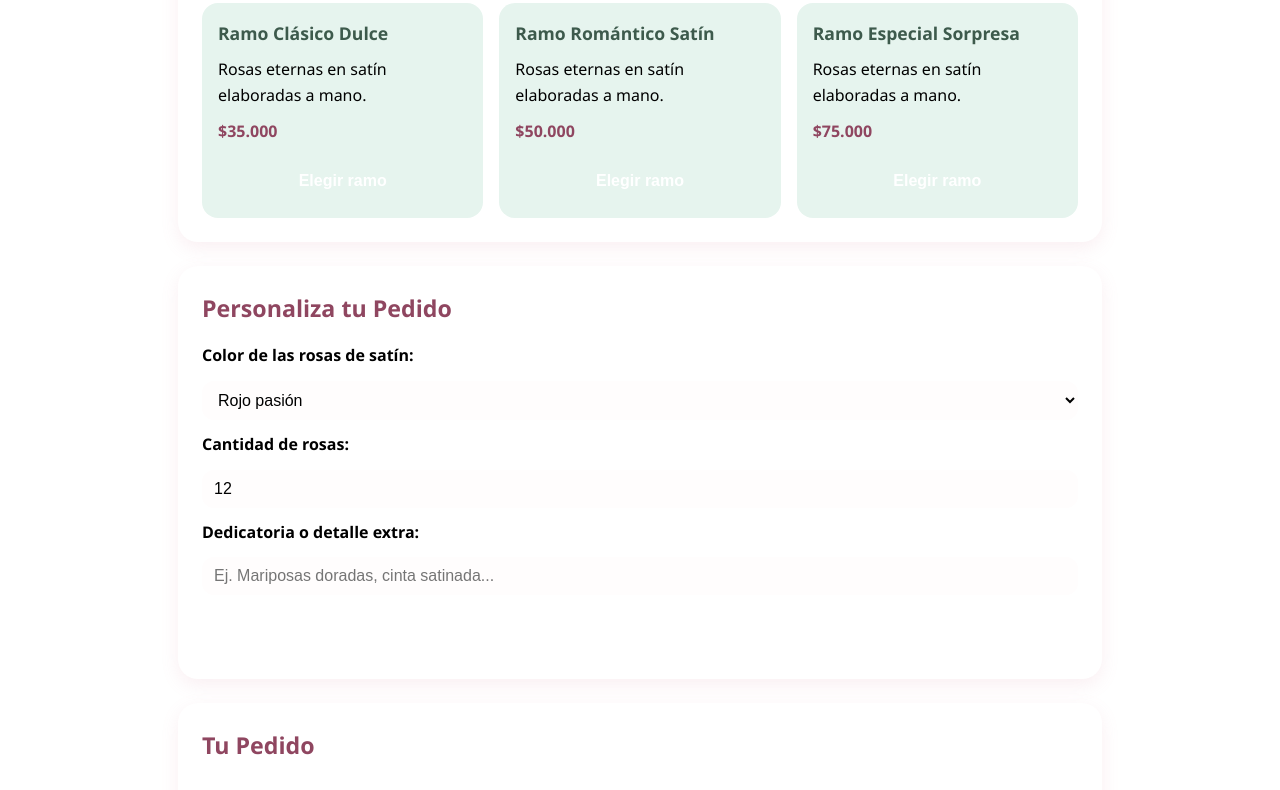
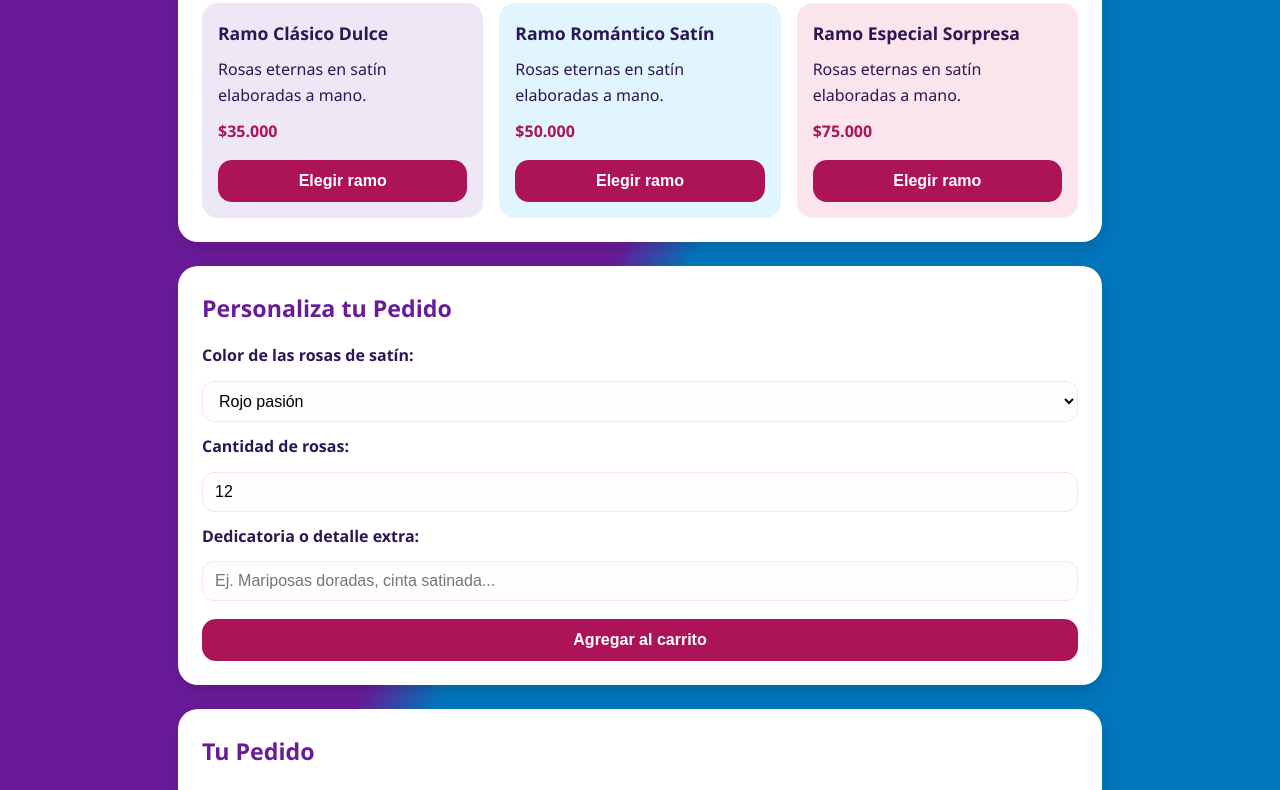
Before and after one commit to tata523rojas/primer-repocitorio, a plain HTML site: page index.html in a window 1280 px wide. Shown: the part 339-1129 px from the top of the page. Drawn offline with Linux system fonts and the light colour scheme.

Commit message:
se cambio el estilo a degradedo

````diff
--- a/styles.css
+++ b/styles.css
@@ -1,12 +1,13 @@
 :root {
-  --fondo-crema: #fff9fb;
-  --lila-fuerte: #7e57c2;
- --cielo-fuerte: #0288d1;
-  --lila-pastel: #efe8f8;
-  --menta-pastel: #e6f4ee;
-  --texto-oscuro: #4a3f45;
+  --morado-fuerte: #6a1b9a;
+  --azul-fuerte: #0277bd;
+  --lila-pastel: #ede7f6;
+  --azul-pastel: #e1f5fe;
+  --rosa-pastel: #fce4ec;
+  --menta-pastel: #e8f5e9;
+  --rosa-fuerte: #ad1457;
+  --texto-oscuro: #2c1654;
   --blanco: #ffffff;
-
 }
 
 * {
@@ -17,9 +18,10 @@
 
 body {
   font-family: "Segoe UI", Tahoma, Geneva, Verdana, sans-serif;
-  background: linear-gradient(135deg, var(--cielo-fuerte), var(lila-fuerte));
-  color: var(--texto oscuro);
+  background: linear-gradient(120deg, var(--morado-fuerte) 0%, var(--morado-fuerte) 48%, var(--azul-fuerte) 52%, var(--azul-fuerte) 100%);
+  color: var(--texto-oscuro);
   line-height: 1.6;
+  min-height: 100vh;
 }
 
 .contenedor {
@@ -39,7 +41,7 @@ body {
 
 .marca {
   font-size: 2.2rem;
-  color: #8f4660;
+  color: var(--morado-fuerte);
   margin-bottom: 6px;
 }
 
@@ -53,11 +55,11 @@ section {
   border-radius: 20px;
   padding: 24px;
   margin-bottom: 24px;
-  box-shadow: 0 6px 18px rgba(212, 122, 150, 0.12);
+  box-shadow: 0 6px 18px rgba(0, 0, 0, 0.14);
 }
 
 h2 {
-  color: #8f4660;
+  color: var(--morado-fuerte);
   margin-bottom: 16px;
   font-size: 1.45rem;
 }
@@ -69,7 +71,7 @@ h2 {
 }
 
 .tarjeta-ramo {
-  background-color: var(--menta-pastel);
+  background-color: var(--lila-pastel);
   border-radius: 16px;
   padding: 16px;
   display: flex;
@@ -78,14 +80,26 @@ h2 {
   gap: 10px;
 }
 
+.tarjeta-ramo:nth-child(2) {
+  background-color: var(--azul-pastel);
+}
+
+.tarjeta-ramo:nth-child(3) {
+  background-color: var(--rosa-pastel);
+}
+
+.tarjeta-ramo:nth-child(4) {
+  background-color: var(--menta-pastel);
+}
+
 .tarjeta-ramo h3 {
   font-size: 1.1rem;
-  color: #3d5a4c;
+  color: var(--texto-oscuro);
 }
 
 .precio {
   font-weight: bold;
-  color: #8f4660;
+  color: var(--rosa-fuerte);
 }
 
 form {
@@ -119,7 +133,7 @@ select {
 }
 
 .btn-principal:hover {
-  background-color: #bd6380;
+  background-color: #880e4f;
 }
 
 #lista-carrito {
@@ -138,5 +152,6 @@ select {
 #total-pedido {
   font-size: 1.15rem;
   font-weight: bold;
-  color: #8f4660;
+  color: var(--morado-fuerte);
 }
+```[span_18](start_span)[span_18](end_span)[span_19](start_span)[span_19](end_span)[span_20](start_span)[span_20](end_span)[span_21](start_span)[span_21](end_span)[span_22](start_span)[span_22](end_span)[span_23](start_span)[span_23](end_span)[span_24](start_span)[span_24](end_span)
````
